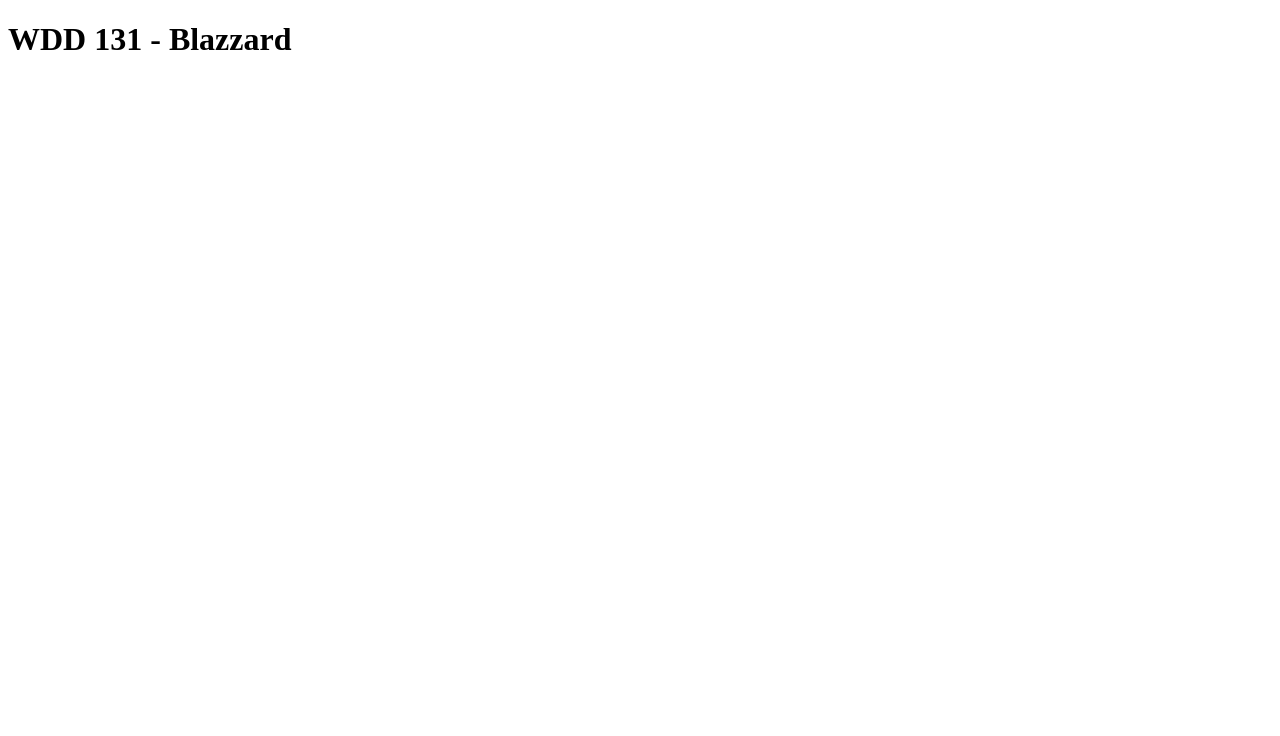
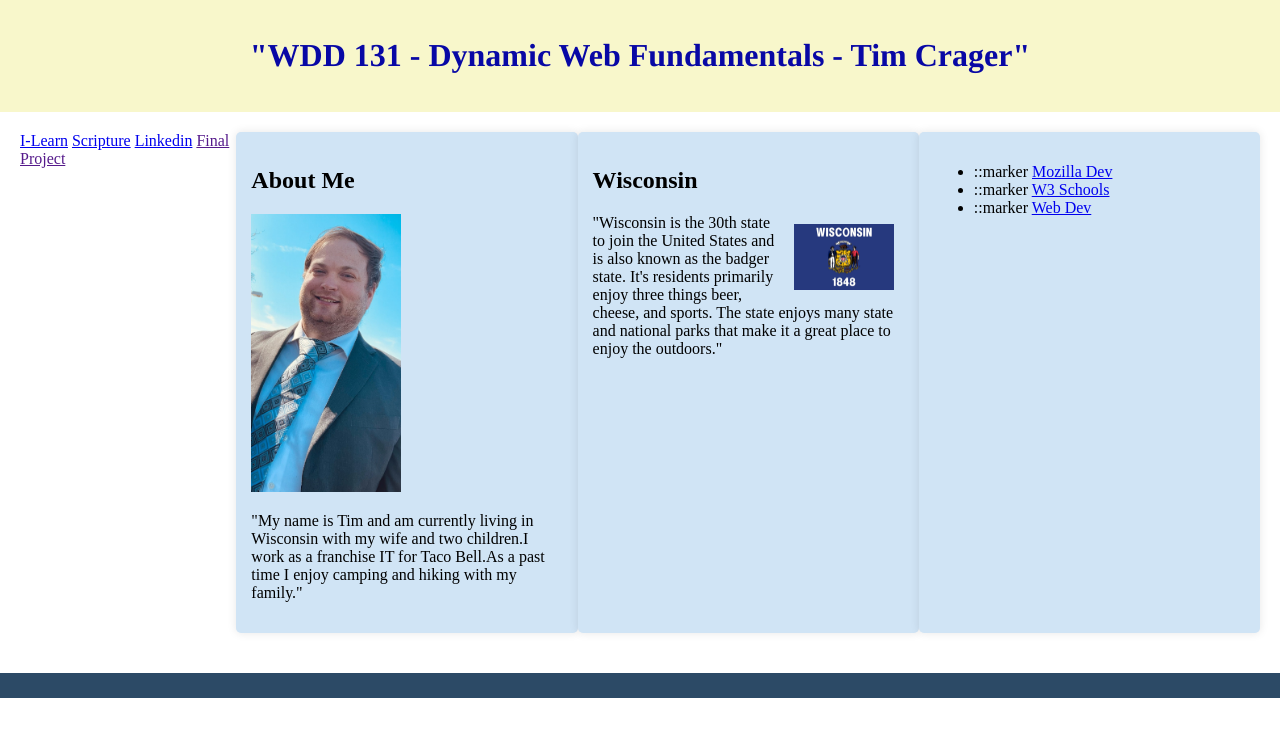
Before and after one commit to git-cra/wdd131, a plain HTML site: page index.html in a window 1280 px wide. Drawn offline with Linux system fonts and the light colour scheme; files whose address does not match are found by name.

Commit message:
First draft of site

```diff
--- a/index.html
+++ b/index.html
@@ -1,22 +1,68 @@
-<!DOCTYPE html>
+<!doctype html>
 <html lang="en">
 <head>
+    <link rel="stylesheet" href="styles/base.css">
+    <link href="https://fonts.googleapis.com/css2?family=Tinos:ital,wght@0,400;0,700;1,400;1,700&display=swap" rel="stylesheet">
+    <script src="scripts/getdates.js" defer></script>
     <meta charset="UTF-8">
     <meta name="viewport" content="width=device-width, initial-scale=1.0">
     <title>WDD 131 - Dynamic Web Fundamentals - Tim Crager</title>
     <meta name="author" content="Tim Crager">
-    <meta
-        name="description"
+    <meta name="description"
         content="This page contains the assignments from WDD 131 Dynamic Web Fundamentals by Tim Crager.
         This content includes links to social media, scriptures, the class page, and a Final Project folder." />
 </head>
     <body>
         <header>
-        <h1>WDD 131 - Blazzard</h1>
+                <h1>
+                    "WDD 131 - Dynamic Web Fundamentals - Tim Crager"
+                </h1>
         </header>
-    <main>
+        <main class="page">
+            <nav>
+                <a href="https://byui.instructure.com/">I-Learn</a>
+                <a href="https://www.churchofjesuschrist.org/study/scriptures/ot/ps/23?lang=eng&id=p4#p4">Scripture</a>
+                <a href="https://www.linkedin.com/in/tim-crager-b39136">Linkedin</a>
+                <a href="">Final Project</a>
+            </nav>
+            <section class="card">
+                <h2>About Me</h2>
+                <img src="C:\Users\Tim\Documents\Git-Hub\wdd131\images\Tim.jpg" alt="Self Portrait" width="150">
+                <p>
+                    "My name is Tim and am currently living in Wisconsin with my wife and two children.I work as a franchise IT for Taco Bell.As a past time I enjoy camping and hiking with my family."
+                </p>
+            </section>
+            <section class="card">
+                <h2>Wisconsin</h2>
+                <div class="from">
+                    <img src="C:\Users\Tim\Documents\Git-Hub\wdd131\images\wiflag.jpg" alt="wi-flag" class="flag">
+                    <p>
+                        "Wisconsin is the 30th state to join the United States and is also known as the badger state. It's residents primarily enjoy three things beer, cheese, and sports. The state enjoys many state and national parks that make it a great place to enjoy the outdoors."
+                    </p>
+                </div>
+            </section>
+            <section class="Web Dev Resources">
+                <ul>
+                    <li>
+                        ::marker
+                        <a href="https://developer.mozilla.org/en-US/docs/Web/HTML/Content_categories#sectioning_content">Mozilla Dev</a>
+                    </li>
+                    <li>
+                        ::marker
+                        <a href="https://www.w3schools.com/html/html_intro.asp">W3 Schools</a>
+                    </li>
+                    <li>
+                        ::marker
+                        <a href="https://web.dev/html">Web Dev</a>
+                    </li>
+                </ul>
+            </section>
         </main>
         <footer>
+            <p id="currentyear">
+            </p>
+            <p id="lastmodified">
+            </p>
         </footer>
     </body>
 </html>
--- a/scripts/getdates.js
+++ b/scripts/getdates.js
@@ -0,0 +1,8 @@
+const lastmodifiedelement = document.getelementbyid("lastmodified");
+const currentyearelement = document.getelementbyid("year");
+
+const currentyear = new date().getfullyear();
+currentyearelement.textcontent = ` ${currentyear} Tim Crager, WI`;
+
+const lastmodifieddate = document.lastmodified;
+lastmodifiedelement.textContent = `Last Modified: ${lastmodifieddate}`;
--- a/styles/base.css
+++ b/styles/base.css
@@ -0,0 +1,72 @@
+
+body {
+    width: 100%;
+    height: 100vh;
+    display: flex;
+    flex-direction: column;
+    margin: 0%;
+    padding: 0%;
+    overflow-x: hidden;
+}
+
+header {
+    background: rgb(248, 247, 203);
+    padding: 1rem;
+    grid-column: 1 / 5;
+    color: rgb(8, 8, 165);
+    font-family: "Tinos", serif;
+    text-align: center;
+}
+
+nav a:hover {
+    background-color: rgb(1, 1, 165);
+    color: rgb(241, 126, 126);
+}
+
+header nav a {
+    color: white;
+    text-decoration: none;
+    font-weight: bold;
+    background-color: #2C4A66;
+    justify-content: space-between;
+    padding:10px;
+
+ }
+
+main {
+    display: flex;
+    justify-content: space-around;
+    padding: 20px;
+ }
+
+ section {
+    width: 30%;
+    background-color: #D0E4F5;
+    border-radius: 5px;
+    padding: 15px;
+    box-shadow: 0 0 10px rgba(0, 0, 0, 0.1);
+ }
+
+ .about-me img {
+    width: 100%;
+    border-radius: 5px;
+    float:right;
+ }
+
+ .from .flag {
+    width: 100px;
+    float:inline-end;
+    padding:10px;
+ }
+
+ footer {
+    background-color: #2C4A66;
+    color: white;
+    text-align: center;
+    padding: 10px 0;
+    margin-top: 20px;
+ }
+
+ footer p {
+    margin: 5px;
+ }
```
Also changed, not shown: images/Tim.jpg (added), images/wiflag.jpg (added). Lines whose indentation alone changed are shown as unchanged.
